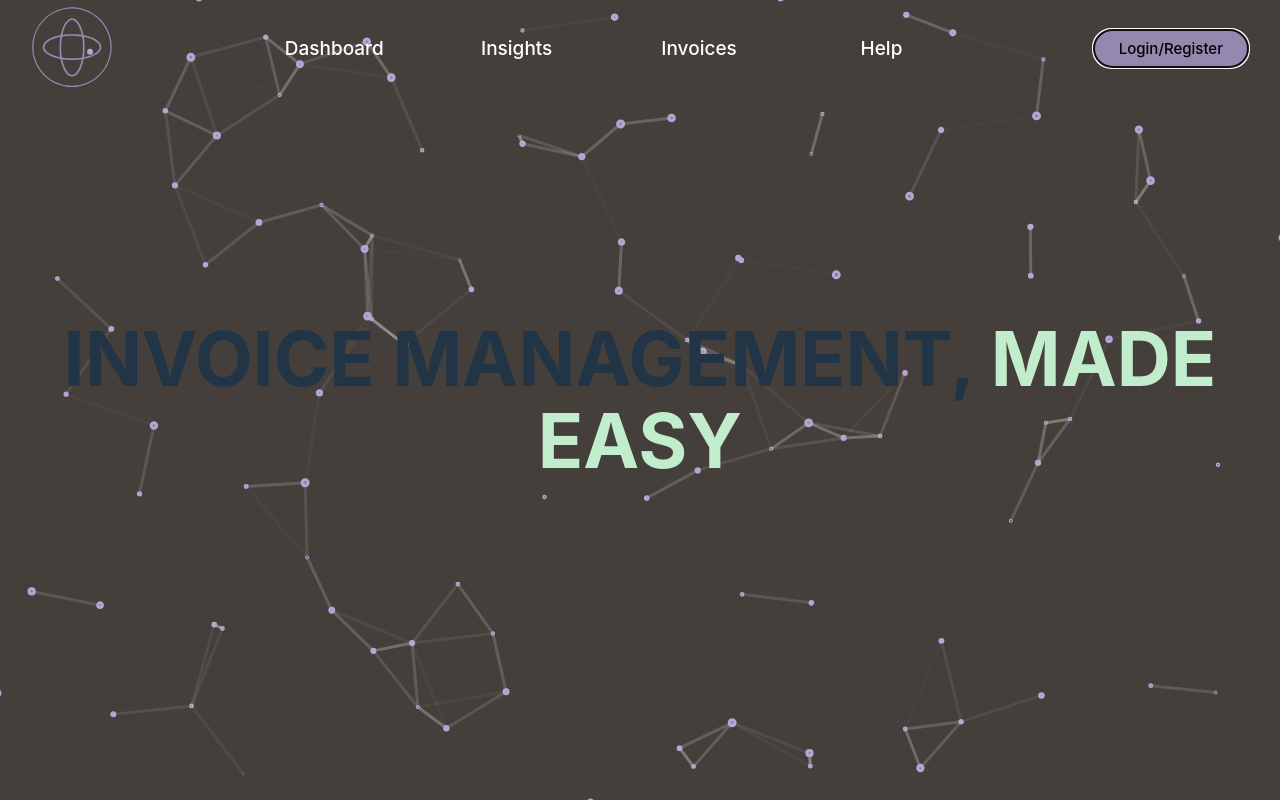
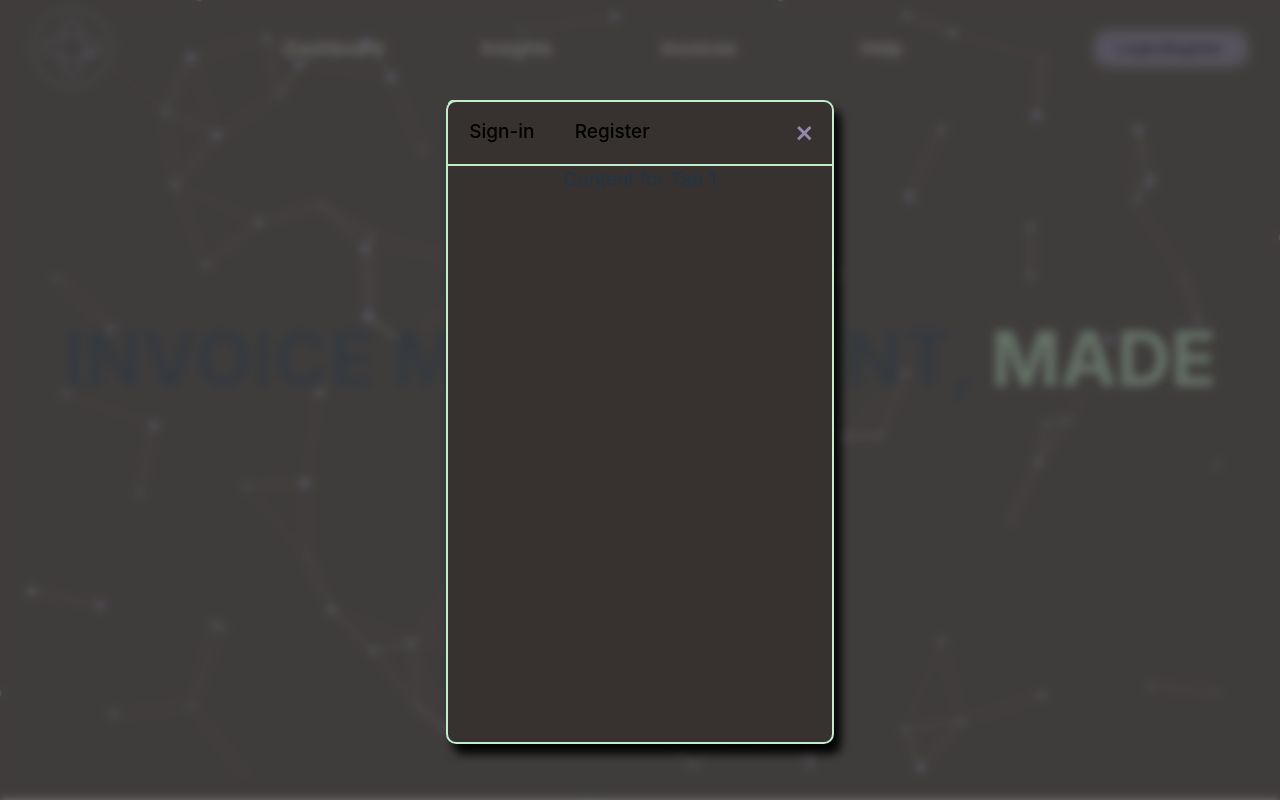
Before and after one commit to Mattyfegan/invoice-management, a React (Vite) app: page / in a window 1280 px wide. Both pictures are taken after a click on the button "Login/Register". Shown: the top 800 px of the page. Built offline with nearby package versions, Linux system fonts and the light colour scheme.

Commit message:
Made framework for login modal window

```diff
--- a/src/components/login.tsx
+++ b/src/components/login.tsx
@@ -1,6 +1,5 @@
-import React, { ReactNode } from "react";
-import "../styles/login.css"
-
+import "../styles/login.css";
+import React, { ReactNode, useState } from "react";
 
 interface ModalType {
   children?: ReactNode;
@@ -8,14 +7,43 @@ interface ModalType {
   toggle: () => void;
 }
 
-export default function Login(props: ModalType) {
+export default function Modal(props: ModalType) {
+  const [activeTab, setActiveTab] = useState("signIn");
+
+  const handleTabClick = (tab: string) => {
+    setActiveTab(tab);
+  };
+
   return (
     <>
-        <div className="modal-overlay" >
-          <div  className="modal-box">
+      {props.isOpen && (
+        <div className="modal-overlay" onClick={props.toggle}>
+          <div onClick={(e) => e.stopPropagation()} className="modal-box">
             {props.children}
+            <div className="tabs">
+              <button className={`tabLinks ${activeTab === "signIn" ? "active" : ""}`} onClick={() => handleTabClick("signIn")} id="left"> Sign-in </button>
+              <button className={`tabLinks ${activeTab === "register" ? "active" : ""}`} onClick={() => handleTabClick("register")} > Register </button>
+              <div className="xButton">
+                <button className="x" onClick={props.toggle}>
+                  <span className="close">&times;</span>
+                </button>
+              </div>
+            </div>
+            <div className="tab-content">
+              {activeTab === "signIn" &&
+                <div className="signInContent">
+                  Content for Tab 1
+                </div>
+              }
+              {activeTab === "register" &&
+                <div className="registerContent">
+                  Content for Tab 2
+                </div>
+              }
+            </div>
           </div>
         </div>
+      )}
     </>
   );
 }
--- a/src/components/nav.tsx
+++ b/src/components/nav.tsx
@@ -1,8 +1,11 @@
 import "../styles/nav.css"
 import logo from "../assets/imsLogo.svg"
+import Modal from "./login";
+import useModal from "../hooks/useModal";
 import "../App.css"
 
 export default function NavBar(){
+    const { isOpen, toggle } = useModal();
     return(
         <header>
             <a href="#"><img src={logo} alt="logo"/></a>
@@ -14,7 +17,8 @@ export default function NavBar(){
                     <li><a href="#">Help</a></li>
                 </ul>
             </nav>
-            <a href="#"><button>Login/Register</button></a>
+            <button className="loginButton" onClick={toggle}>Login/Register</button>
+            <Modal isOpen={isOpen} toggle={toggle}></Modal>
         </header>
     )
 }
--- a/src/styles/login.css
+++ b/src/styles/login.css
@@ -1,20 +1,86 @@
 .modal-overlay {
     z-index: 9999;
     width: 100vw;
-    height: 100vh;
+    height: 200vh;
     position: absolute;
     top: 0;
-    background: rgba(0, 0, 0, 0.7);
+    left: 0;
+    background: rgba(62, 61, 61, 0.7);
+    backdrop-filter: blur(5px);
+    margin: auto;
+    padding: 0;
     display: flex;
     justify-content: center;
+}
+
+.modal-box {
+    display: block;
+    background-color: rgba(55, 50, 47, 1);
+    border: 2px solid var(--accentMint);
+    box-shadow: 7px 10px 10px rgb(4, 4, 4);
+    width: 30%;
+    height: 40%;
+    border-radius: 10px;
+    position: absolute;
+    margin: 100px 30%
+}
+
+.tabs{
+    border-bottom: 2px solid var(--accentMint);
+    display: flex;
+    justify-content: flex-start;
     align-items: center;
-  }
+    height: 10%;
+    overflow: hidden;
+    margin-top: -2px;
+}
 
-  .modal-box {
-    display: block;
-    background: white;
-    width: 70%;
-    height: 70%;
-    padding: 1rem;
-    border-radius: 1rem;
-  }
+.tabLinks{
+    height: 100%;
+    width: 30%;
+    border-radius: 0%;
+    background-color: inherit;
+    margin-right: 2px;
+    padding: 0;
+    margin-top: -2px;
+    border-top: 2px solid var(--accentMint)
+}
+
+#left{
+    border-top-left-radius: 10px;
+    margin: -2px 0px 0px -2px;
+    border-left: 2px solid var(--accentMint)
+}
+
+.tabLinks:hover{
+    border: 2px solid var(--accentMint);
+    border-bottom: none;
+    background-color: rgb(62, 56, 54);
+    color: var(--mainColour)
+}
+
+.xButton{
+    width: 40%;
+    display: flex;
+    justify-content: flex-end;
+    padding-right: 15px
+}
+
+.x{
+    width: 15%;
+    height: 100%;
+    background-color: inherit;
+    border:none;
+    margin-top: -2px;
+}
+
+.x:hover{
+    border: none
+}
+
+.close{
+    width: 100%;
+    height: 100%;
+    font-size: 30px;
+    color: var(--mainColour);
+}
--- a/src/styles/nav.css
+++ b/src/styles/nav.css
@@ -54,7 +54,7 @@ header img{
     background-color: rgba(55, 50, 47, 0.95);
 }
 
-header button{
+.loginButton{
     padding: 9px 25px;
     background-color: var(--mainColour);
     border: none;
@@ -64,7 +64,7 @@ header button{
     font-size: 15px;
 }
 
-header button:hover{
+.loginButton:hover{
     background-color: var(--mainColourHover);
     color: var(--accentMint)
 }
```
